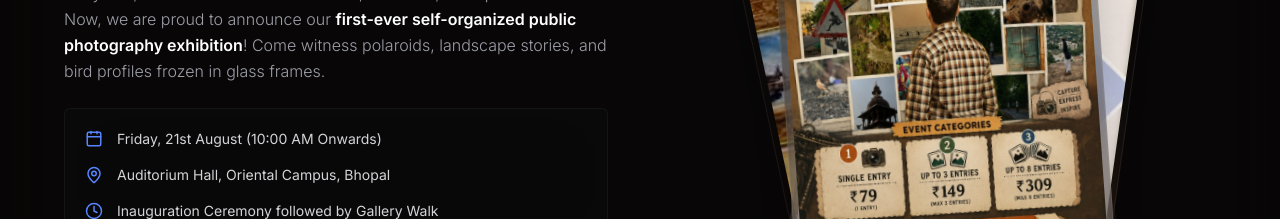
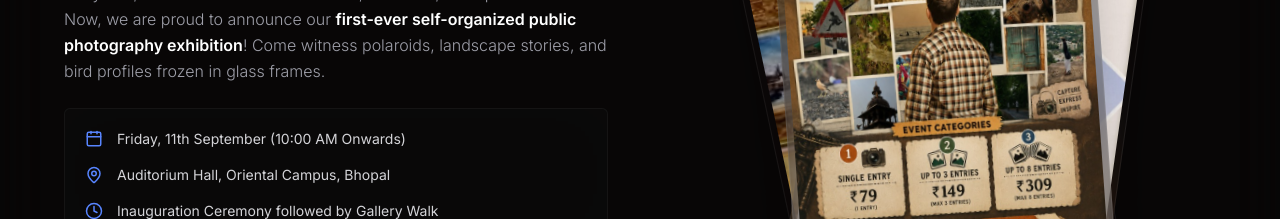
Before and after one commit to ojashvabhikonde-dot/project-pixel, a Next.js app in the folder frontend/: page / in a window 1280 px wide. Shown: the part 1100-1319 px from the top of the page. Built offline with nearby package versions, Linux system fonts and the light colour scheme; no server answers.

Commit message:
Update page.tsx

```diff
--- a/frontend/src/app/page.tsx
+++ b/frontend/src/app/page.tsx
@@ -244,7 +244,7 @@ export default function Home() {
               <div className="space-y-4 bg-muted/30 border border-border/40 rounded-lg p-5">
                 <div className="flex items-center space-x-3.5 text-zinc-300 text-sm">
                   <Calendar className="h-4.5 w-4.5 text-primary shrink-0" />
-                  <span>Friday, 21st August (10:00 AM Onwards)</span>
+                  <span>Friday, 11th September (10:00 AM Onwards)</span>
                 </div>
                 <div className="flex items-center space-x-3.5 text-zinc-300 text-sm">
                   <MapPin className="h-4.5 w-4.5 text-primary shrink-0" />
```
